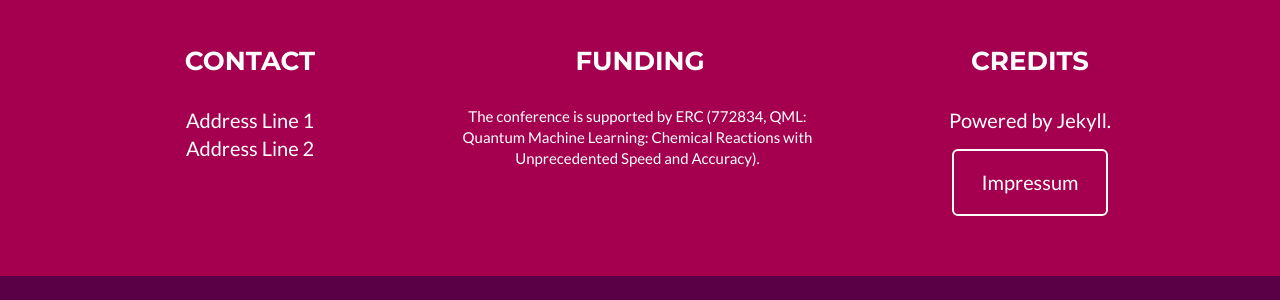
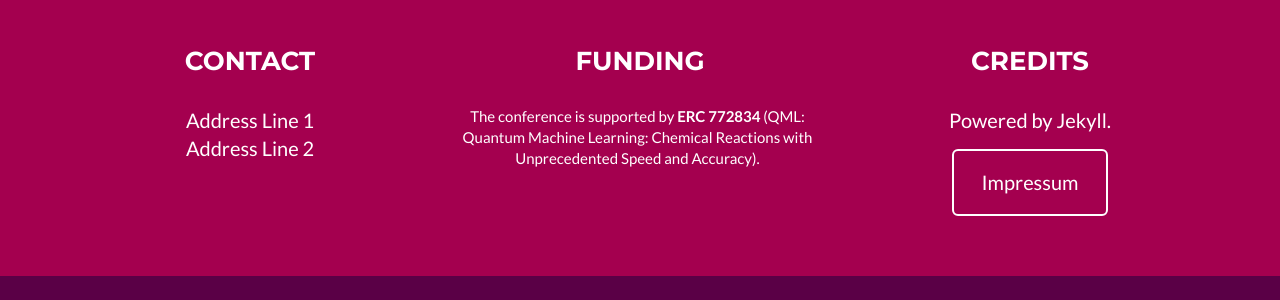
Before and after one commit to ccsc2024/ccsc2024.github.io, a Jekyll site: the page built from _posts/2022-05-21-Day1.md, in a window 1280 px wide and 900 px high, scrolled down 2998 px. Shown: the part 552-852 px from the top of the window. Built offline with Jekyll 4.4.1, drawn with Linux system fonts in a browser that asks for light colours.

```diff
--- a/_config.yml
+++ b/_config.yml
@@ -39,7 +39,7 @@ footer:
 
 # Social networks usernames (many more available: google-plus, flickr, dribbble, pinterest, instagram, tumblr, linkedin, etc.)
 social:
-  - description: 'The conference is supported by ERC (772834, QML: Quantum Machine Learning: Chemical Reactions with Unprecedented Speed and Accuracy).'
+  - description: 'The conference is supported by <b>ERC 772834</b> (QML: Quantum Machine Learning: Chemical Reactions with Unprecedented Speed and Accuracy).'
 
 # Postal address (add as many lines as necessary)
 address:
```
